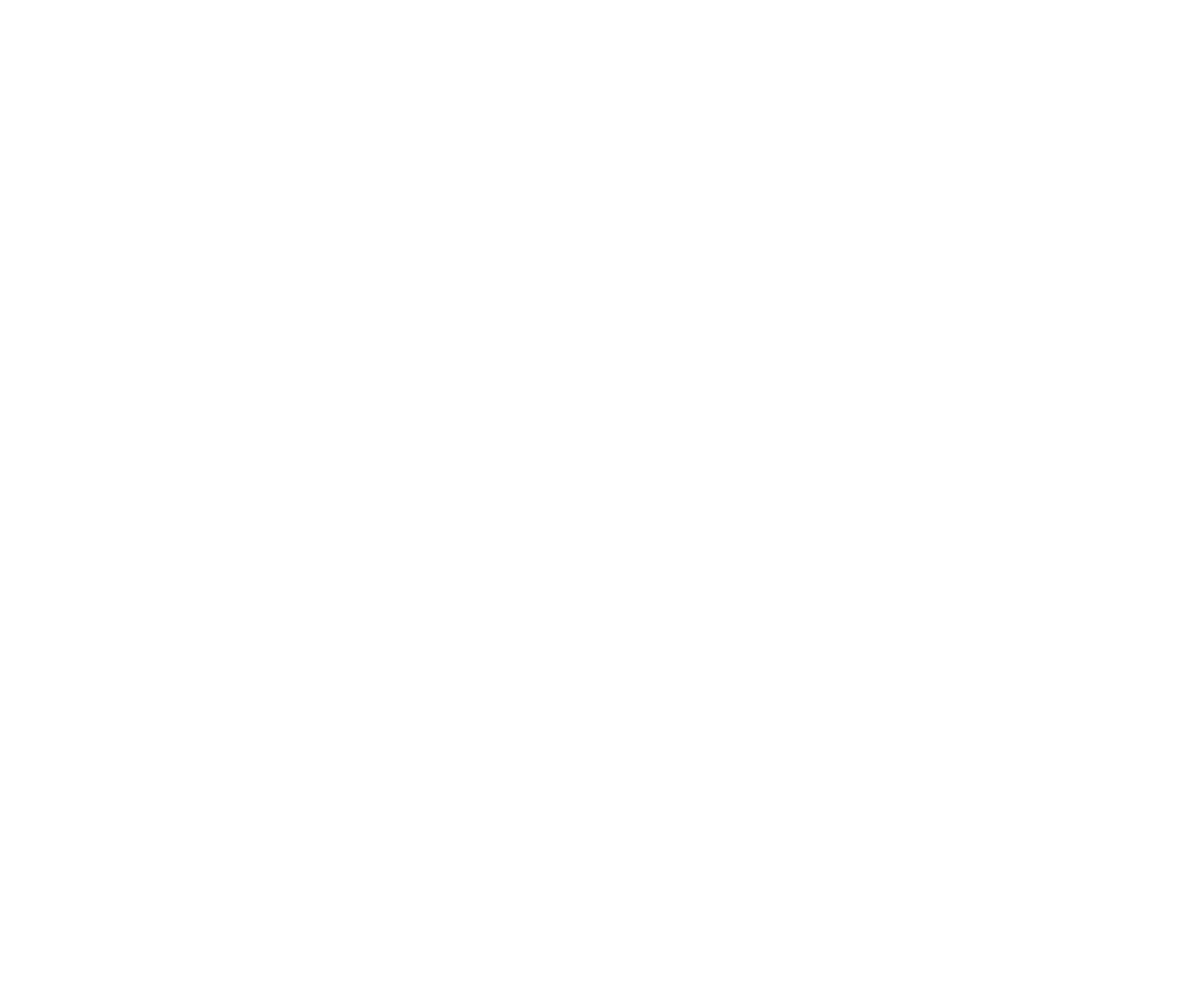
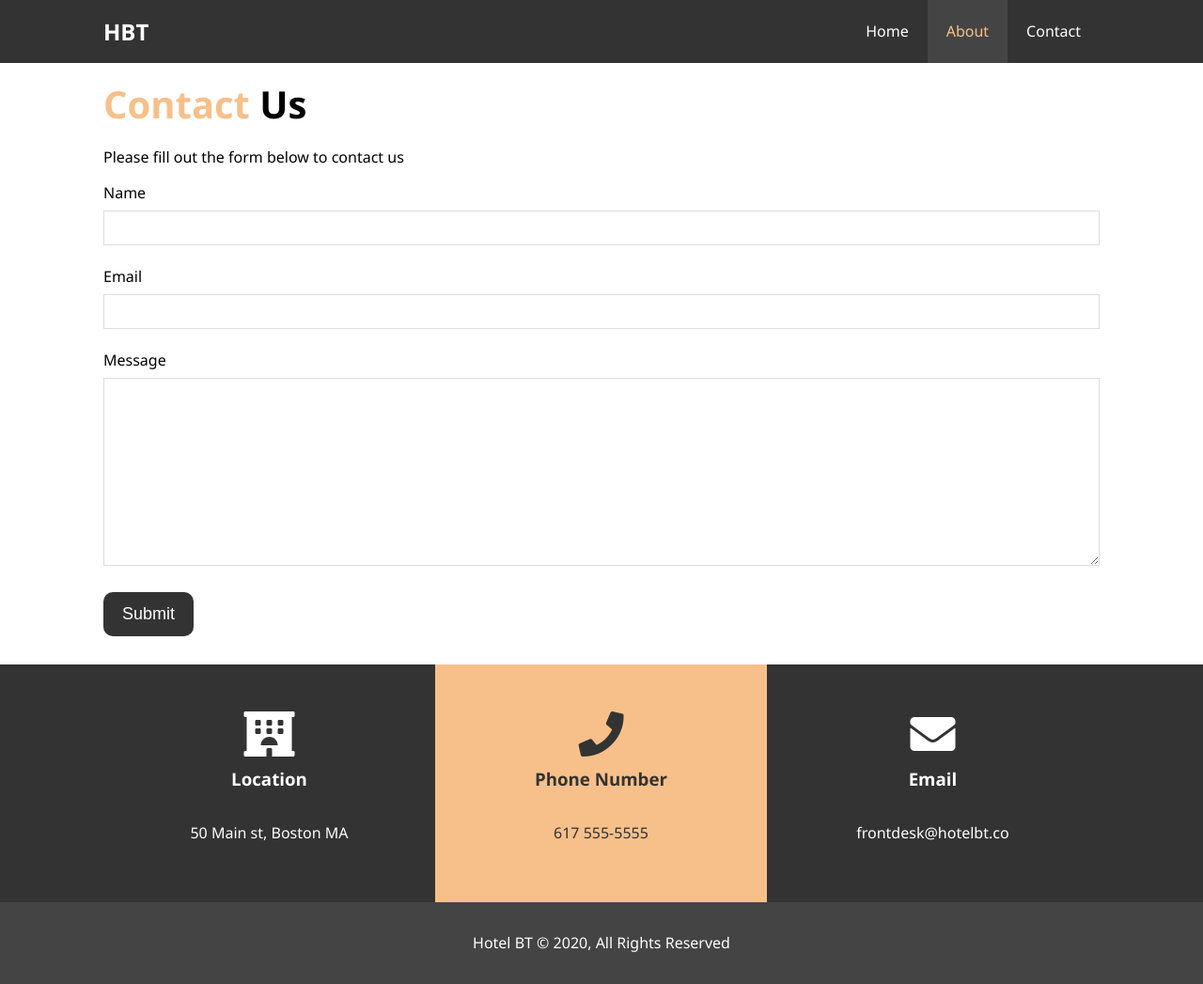
Before and after one commit to Siyad-Adan/hotelWebsite, a plain HTML site: page contact.html in a window 1280 px wide. Shown: the whole page at 94% size. Before the commit the page ends 800 px from the top, so only its background shows below. Drawn offline with Linux system fonts and the light colour scheme.

Commit message:
Contact Page Completed

```diff
--- a/contact.html
+++ b/contact.html
@@ -0,0 +1,70 @@
+<!DOCTYPE html>
+<html lang="en">
+<head>
+  <meta charset="UTF-8">
+  <meta name="viewport" content="width=device-width, initial-scale=1.0">
+  <meta http-equiv="X-UA-Compatible" content="ie=edge">
+  <meta name="description" content="Welcome to the most extraordinary hotel in Boston Massachusetts">
+  <meta name="keywords" content="hotel,boston hotel,new england hotel">
+  <link rel="stylesheet" href="css/style.css">
+  <link rel="stylesheet" href="https://cdnjs.cloudflare.com/ajax/libs/font-awesome/5.14.0/css/all.min.css">
+  <title>Hotel BT | About</title>
+</head>
+<body>
+  <header>
+    <nav id="navbar">
+      <div class="container">
+        <h1 class="logo"><a href="index.html">HBT</a></h1>
+        <ul>
+          <li><a href="index.html">Home</a></li>
+          <li><a class="current" href="about.html">About</a></li>
+          <li><a href="contact.html">Contact</a></li>
+        </ul>
+      </div>
+    </nav>
+  </header>
+  <section id="contact-form" class="py-3">
+    <div class="container">
+      <h1 class="l-heading"><span class="text-primary">Contact</span> Us</h1>
+      <p>Please fill out the form below to contact us</p>
+      <form action="process.php">
+        <div class="form-group">
+          <label for="name">Name</label>
+          <input type="text" name="name" id="name">
+        </div>
+        <div class="form-group">
+          <label for="email">Email</label>
+          <input type="email" name="email" id="email">
+        </div>
+        <div class="form-group">
+          <label for="message">Message</label>
+          <textarea name="message" id="message"></textarea>
+        </div>
+        <button type="submit" class="btn">Submit</button>
+      </form>
+    </div>
+  </section>
+  <section id="contact-info" class="bg-dark">
+    <div class="container">
+      <div class="box bg-light">
+        <i class="fas fa-hotel fa-3x"></i>
+        <h3>Location</h3>
+        <p>50 Main st, Boston MA</p>
+      </div>
+      <div class="box bg-primary">
+        <i class="fas fa-phone fa-3x"></i>
+        <h3>Phone Number</h3>
+        <p>617 555-5555</p>
+      </div>
+      <div class="box bg-light">
+        <i class="fas fa-envelope fa-3x"></i>
+        <h3>Email</h3>
+        <p>frontdesk@hotelbt.co</p>
+      </div>
+    </div>
+  </section>
+  <footer id="main-footer">
+    <p>Hotel BT &copy; 2020, All Rights Reserved</p>
+  </footer>
+</body>
+</html>
--- a/css/style.css
+++ b/css/style.css
@@ -256,6 +256,38 @@ p {
   border-radius: 50%;
 }
 
+/* Contact form */
+#contact-form .form-group {
+  margin-bottom: 20px;
+}
+
+#contact-form label {
+  display: block;
+  margin-bottom: 5px;
+}
+
+#contact-form input,
+#contact-form textarea {
+  width: 100%;
+  padding: 10px;
+  border: 1px #ddd solid;
+}
+
+#contact-form textarea {
+  height: 200px;
+}
+
+  #contact-form input:focus,
+  #contact-form textarea:focus{
+    outline: none;
+    border-color: #f7c08a;
+  }
+
+
+
+
+
+
 /* Footer */
 
 #main-footer  {
```
Also changed, not shown: about.html (+1 -2 lines).
